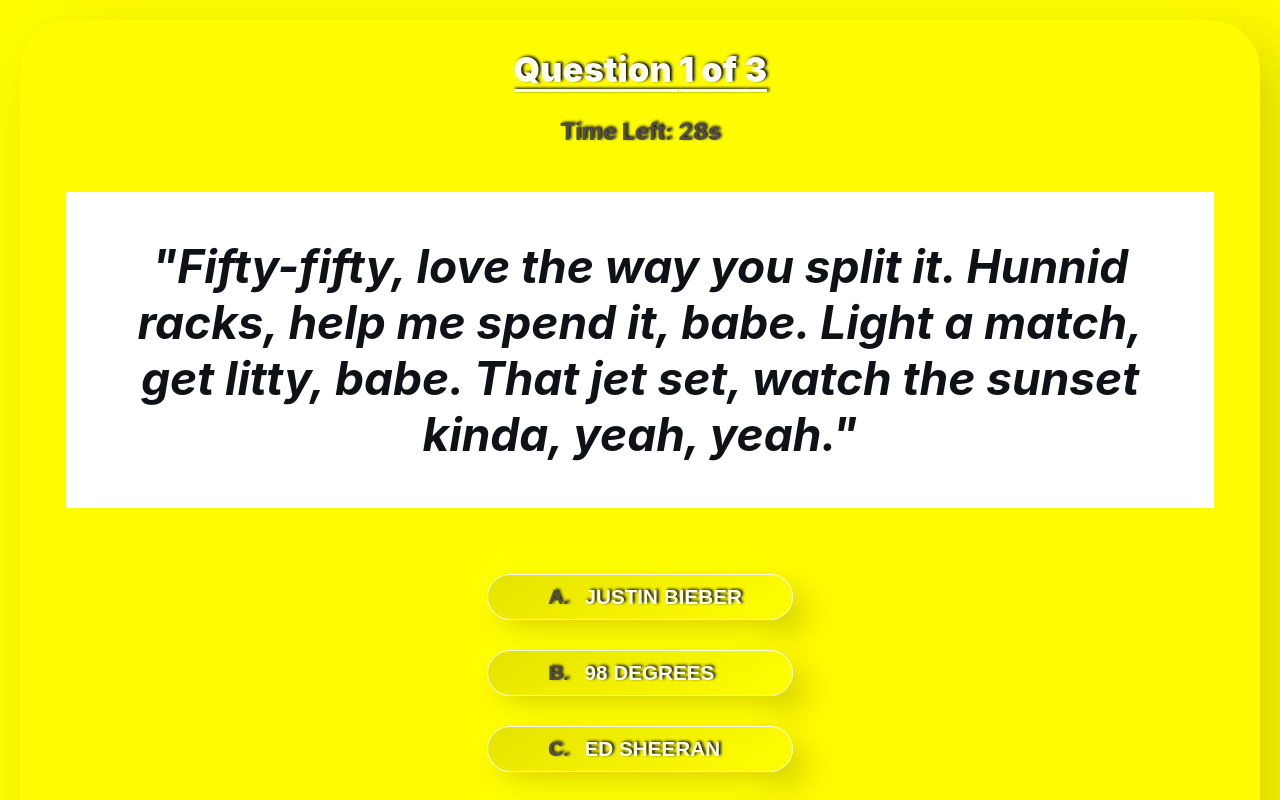
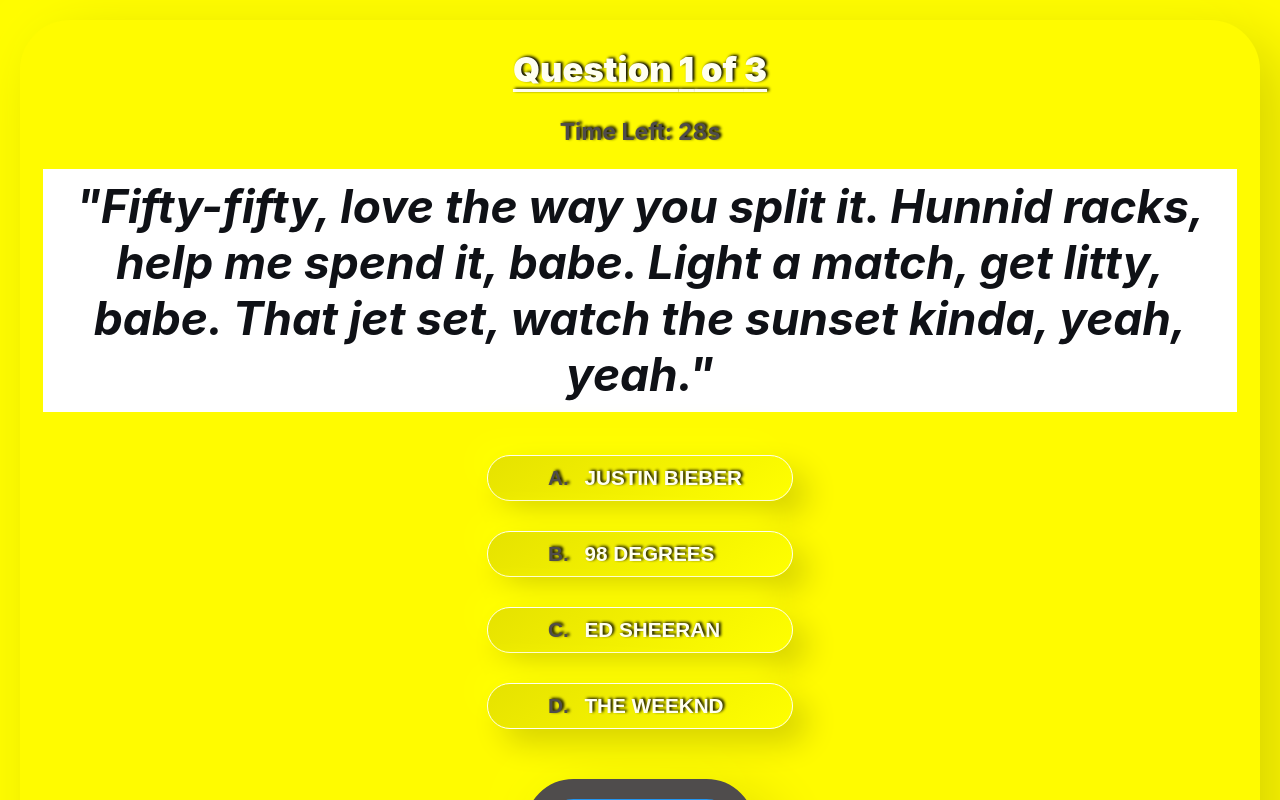
Before and after one commit to johnedma/lyriq, a React (Create React App) app: page / in a window 1280 px wide. Both pictures are taken after a click on the button "POP". Shown: the top 800 px of the page. Built offline with nearby package versions, Linux system fonts and the light colour scheme.

Commit message:
Update Question.js

```diff
--- a/src/components/Question.js
+++ b/src/components/Question.js
@@ -6,12 +6,12 @@
     const {currentQuestion, questions} = state;
     const question = questions[currentQuestion];
     return(
-       <h1 style={{
-         margin: `1em`, padding: `1em`, background: `white`,
-    fontStyle: `italic`,
-    border: `0`,
-  borderRadius: `0`,
-    boxShadow: `none`,
+       <h1 className="question" style={{
+      background: `white`,
+      fontStyle: `italic`,
+      border: `0`,
+      borderRadius: `0`,
+      boxShadow: `none`,
   }}>"{question.question}"</h1>
 );
 }
```
